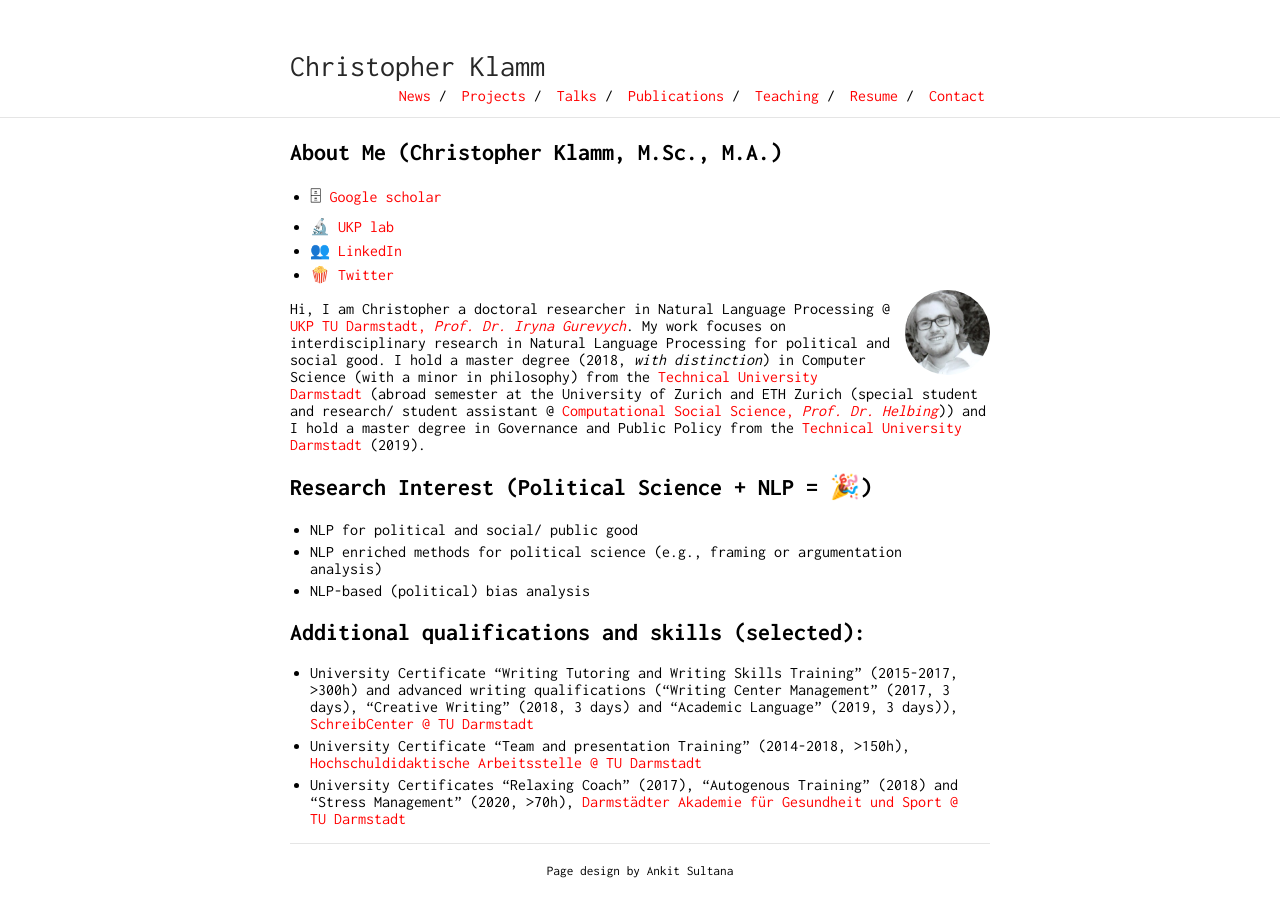
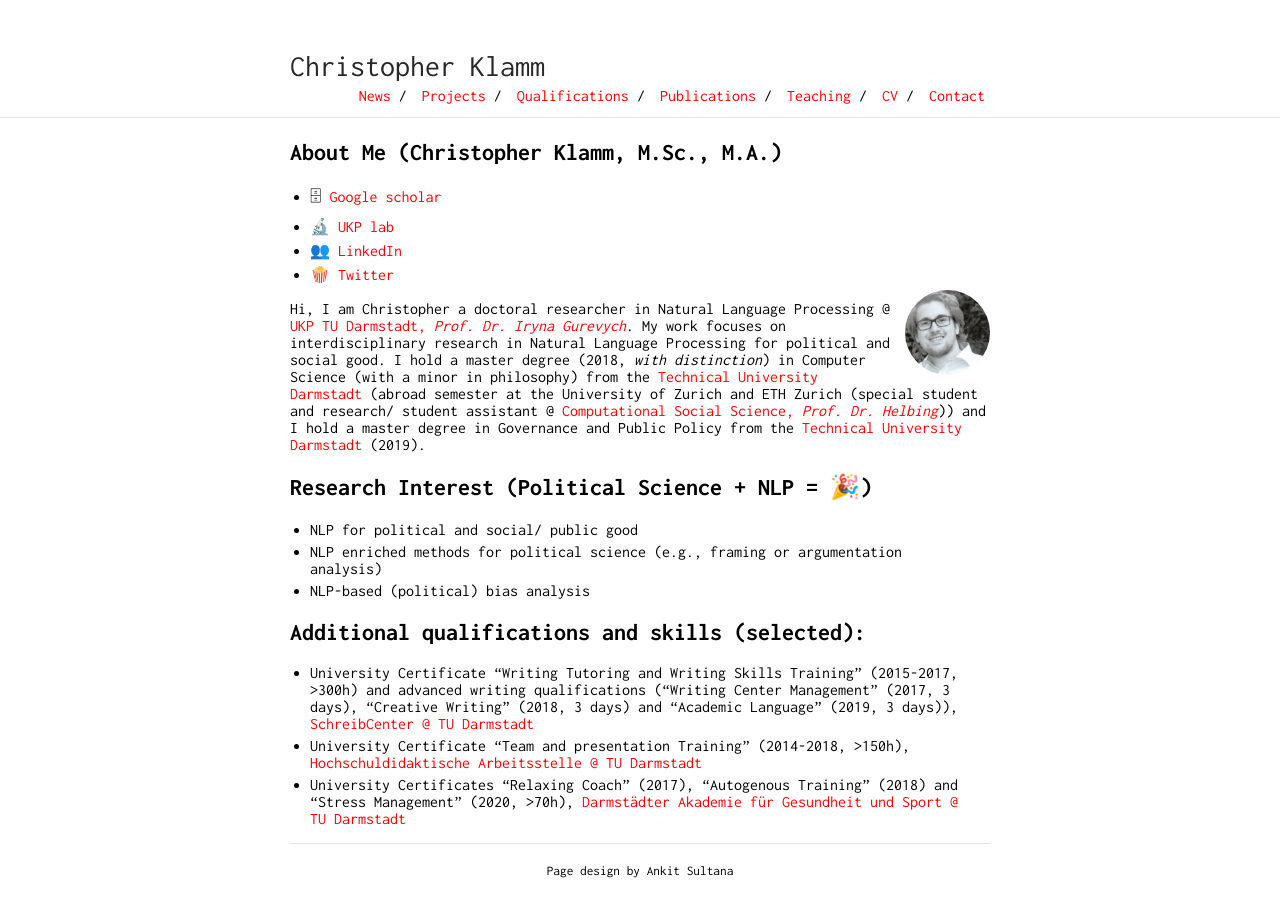
Before and after one commit to chkla/gitPage, a Jekyll site: the page built from index.md, in a window 1280 px wide. Built offline with Jekyll 4.4.1, drawn with Linux system fonts in a browser that asks for light colours; our own code applies the rules of GitHub Pages for plain Markdown files.

Commit message:
Update _config.yml

```diff
--- a/_config.yml
+++ b/_config.yml
@@ -18,13 +18,13 @@ nav:
    link: "news"
  - name: "Projects"
    link: "projects"
- - name: "Talks"
+ - name: "Qualifications"
    link: "talks"
  - name: "Publications"
    link: "publication"
  - name: "Teaching"
    link: "teaching"
- - name: "Resume"
+ - name: "CV"
    link: "resume.pdf"
  - name: "Contact"
    link: "contact"
```
